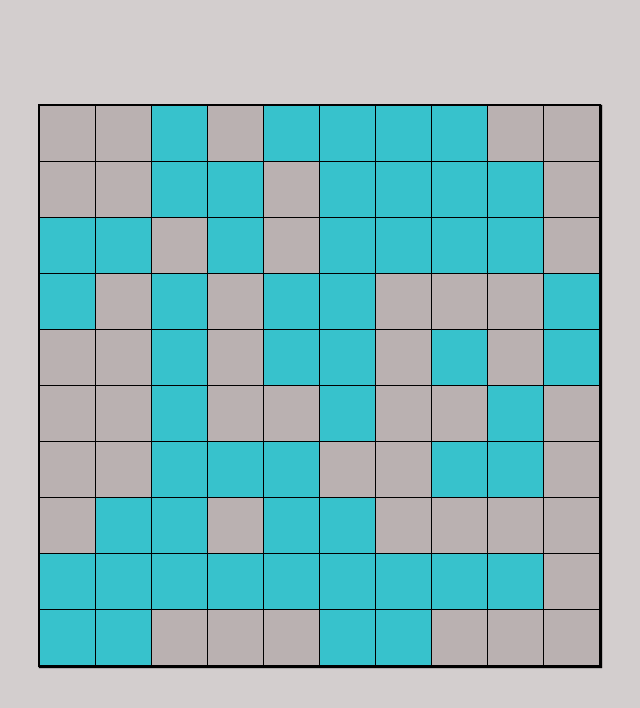
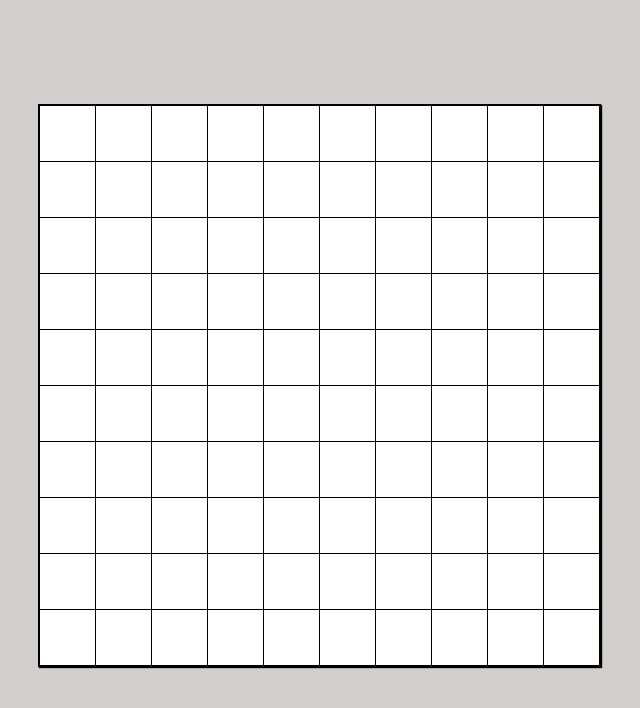
Before and after one commit to sevaa25/picross, a React (Vite) app: page / in a window 1280 px wide. Shown: the top 708 px of the page, without its empty margins (321-961 px from the left). Built offline with nearby package versions, Linux system fonts and the light colour scheme.

Commit message:
Solution regenration bug fixed

```diff
--- a/src/App.tsx
+++ b/src/App.tsx
@@ -2,6 +2,10 @@ import './App.css'
 import {useState, useEffect} from 'react';
 import Grid from './components/Grid.tsx';
 export type CellState = "empty" | "filled" | "marked";
+
+function generateEmptyBoard(): CellState[][] {
+    return Array(10).fill(null).map(() => Array(10).fill("empty"));
+  };
 
 const getRandomInt = (min: number, max: number): number => {
   return Math.floor(Math.random() * (max - min + 1)) + min;
@@ -11,13 +15,13 @@ const getChunk = (min: number, max: number): number => {
   const p = getRandomInt(1, 100);
   let size = 1;
 
-  if (p <= 50) {
+  if (p <= 55) {
     size = 1
   }
-  else if (p <= 80) {
+  else if (p <= 85) {
     size = 2;
   }
-  else if (p <= 92) {
+  else if (p <= 95) {
     size = 3;
   }
   else if (p <= 99) {
@@ -27,16 +31,6 @@ const getChunk = (min: number, max: number): number => {
 
   return Math.max(min, Math.min(size, max));
 };
-
-
-function App() {
-
-  function generateEmptyBoard(): CellState[][] {
-    return Array(10).fill(null).map(() => Array(10).fill("empty"));
-  };
-  const [matrix, setMatrix] = useState<CellState[][]>(generateEmptyBoard);
-  const [isDragging, setIsDragging] = useState(false);
-  const [activeValue, setActiveValue] = useState<CellState | null>(null);
 
 function generateSolution(): CellState[][] {
   const solutionMatrix: CellState[][] = generateEmptyBoard();
@@ -71,6 +65,12 @@ function App() {
 }
 const solution:CellState[][] = generateSolution();
 console.log(solution);
+
+function App() {
+
+  const [matrix, setMatrix] = useState<CellState[][]>(generateEmptyBoard);
+  const [isDragging, setIsDragging] = useState(false);
+  const [activeValue, setActiveValue] = useState<CellState | null>(null);
 
 
   useEffect(() => {
@@ -128,7 +128,7 @@ function App() {
   }
   return (
     <div className='game-container' onContextMenu={(e) => e.preventDefault()}>
-      <Grid squares={solution} startDrag={handleMouseDrag} continueDrag={handleMouseEnter} endDrag={handleMouseUp}/>
+      <Grid squares={matrix} startDrag={handleMouseDrag} continueDrag={handleMouseEnter} endDrag={handleMouseUp}/>
     </div>
   );
 }
```
Lines whose indentation alone changed are shown as unchanged.
